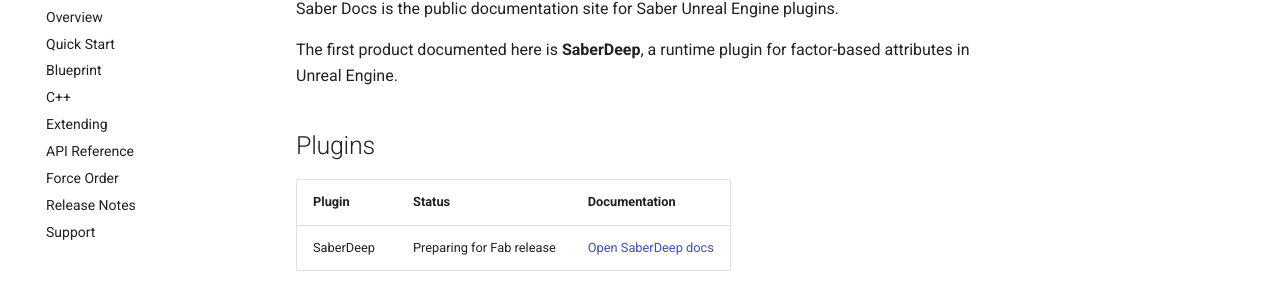
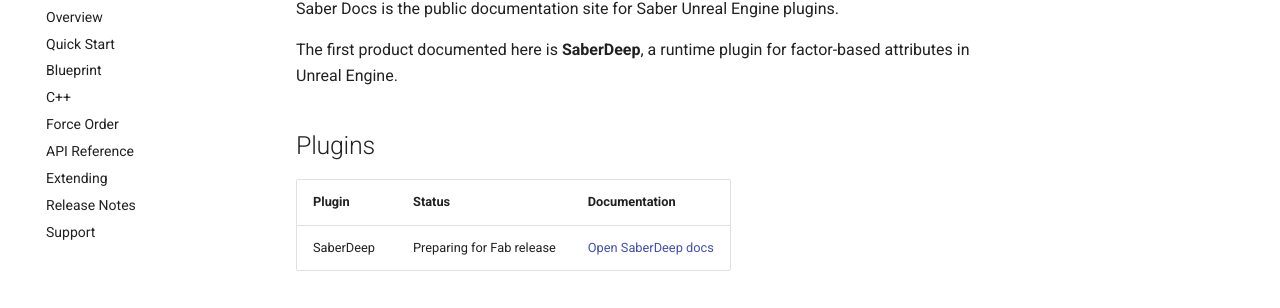
Before and after one commit to StaticZoe/SaberDocs, an MkDocs documentation site: the page built from docs/index.md, in a window 1280 px wide. Shown: the part 184-492 px from the top of the page. Built offline with MkDocs 1.6.1 and Material for MkDocs 9.7.7, drawn with Linux system fonts in a browser that asks for light colours; comment, search, counter and statistics services are not loaded.

```diff
--- a/mkdocs.yml
+++ b/mkdocs.yml
@@ -49,8 +49,8 @@ nav:
       - Quick Start: saberdeep/quick-start.md
       - Blueprint: saberdeep/blueprint.md
       - C++: saberdeep/cpp.md
+      - Force Order: saberdeep/force-order.md
+      - API Reference: saberdeep/api.md
       - Extending: saberdeep/extending.md
-      - API Reference: saberdeep/api.md
-      - Force Order: saberdeep/force-order.md
       - Release Notes: saberdeep/release-notes.md
       - Support: saberdeep/support.md
```
